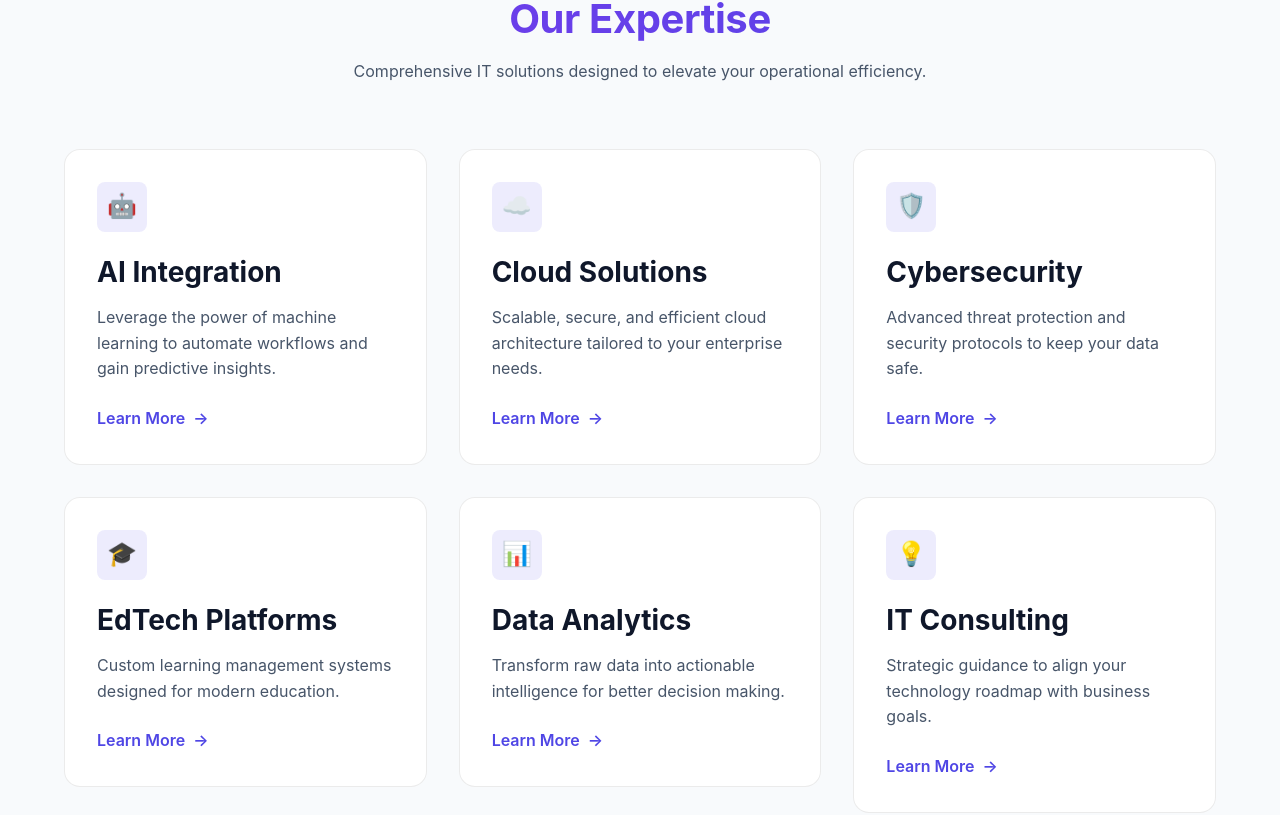
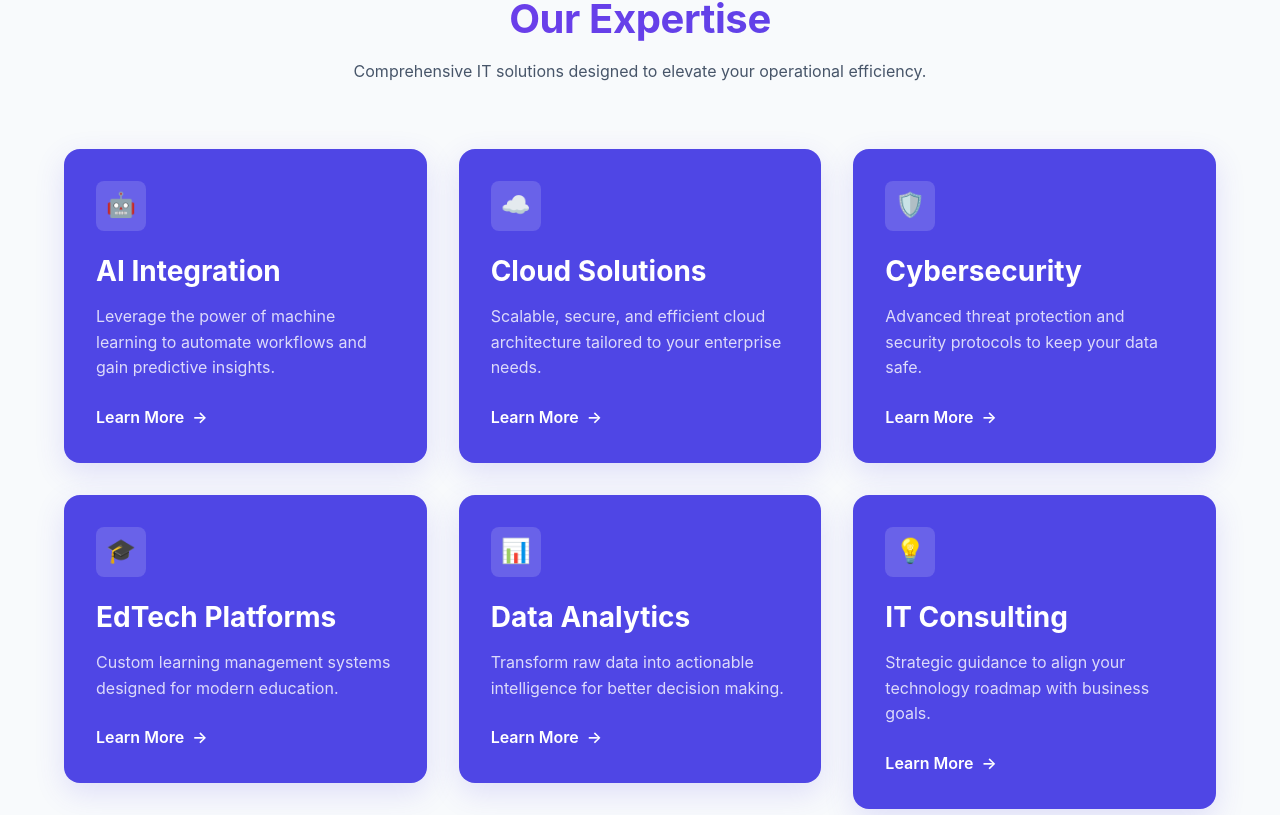
Before and after one commit to Hajjullahi123/EduTechAI, a React (Vite) app: page / in a window 1280 px wide. Shown: the part 885-1700 px from the top of the page. Built offline with nearby package versions, Linux system fonts and the light colour scheme.

Commit message:
UI: Apply brand colors to service and sub-service cards

```diff
--- a/src/components/Sections/ServiceDetail.jsx
+++ b/src/components/Sections/ServiceDetail.jsx
@@ -43,15 +43,16 @@ const ServiceDetail = () => {
                     <div className="grid-3">
                         {service.subServices.map((sub, index) => (
                             <div key={index} className="animate-on-scroll" style={{
-                                background: 'var(--bg-card)',
+                                background: 'var(--primary)',
                                 padding: '2rem',
                                 borderRadius: 'var(--radius-lg)',
-                                border: '1px solid var(--border-color)',
-                                boxShadow: '0 4px 20px rgba(0,0,0,0.03)',
+                                border: 'none',
+                                boxShadow: '0 10px 30px rgba(79, 70, 229, 0.15)',
+                                color: 'white',
                                 animationDelay: `${index * 0.1}s`
                             }}>
-                                <h3 style={{ color: 'var(--primary)', marginBottom: '1rem' }}>{sub.title}</h3>
-                                <p style={{ color: 'var(--text-muted)' }}>{sub.description}</p>
+                                <h3 style={{ color: 'white', marginBottom: '1rem' }}>{sub.title}</h3>
+                                <p style={{ color: 'rgba(255, 255, 255, 0.8)' }}>{sub.description}</p>
                             </div>
                         ))}
                     </div>
--- a/src/components/Sections/Services.jsx
+++ b/src/components/Sections/Services.jsx
@@ -5,42 +5,41 @@ import { servicesData } from '../../data/servicesData';
 const ServiceCard = ({ title, description, icon, id }) => (
     <Link to={`/service/${id}`} style={{ display: 'block' }}>
         <div style={{
-            background: 'var(--bg-card)',
+            background: 'var(--primary)',
             padding: '2rem',
             height: '100%',
             borderRadius: 'var(--radius-lg)',
-            border: '1px solid var(--border-color)',
-            transition: 'transform 0.3s, border-color 0.3s, box-shadow 0.3s'
+            border: 'none',
+            transition: 'transform 0.3s, box-shadow 0.3s',
+            boxShadow: '0 10px 30px rgba(79, 70, 229, 0.15)'
         }}
             onMouseEnter={(e) => {
                 e.currentTarget.style.transform = 'translateY(-8px)';
-                e.currentTarget.style.borderColor = 'var(--primary)';
-                e.currentTarget.style.boxShadow = '0 10px 40px rgba(0,0,0,0.08)';
+                e.currentTarget.style.boxShadow = '0 20px 40px rgba(79, 70, 229, 0.25)';
             }}
             onMouseLeave={(e) => {
                 e.currentTarget.style.transform = 'translateY(0)';
-                e.currentTarget.style.borderColor = 'var(--border-color)';
-                e.currentTarget.style.boxShadow = 'none';
+                e.currentTarget.style.boxShadow = '0 10px 30px rgba(79, 70, 229, 0.15)';
             }}
         >
             <div style={{
                 width: '50px',
                 height: '50px',
-                background: 'rgba(79, 70, 229, 0.1)',
+                background: 'rgba(255, 255, 255, 0.15)',
                 borderRadius: 'var(--radius-sm)',
                 display: 'flex',
                 alignItems: 'center',
                 justifyContent: 'center',
                 marginBottom: '1.5rem',
-                color: 'var(--primary)',
+                color: 'white',
                 fontSize: '1.5rem'
             }}>
                 {icon}
             </div>
-            <h3 style={{ marginBottom: '1rem', color: 'var(--text-main)' }}>{title}</h3>
-            <p style={{ color: 'var(--text-muted)', marginBottom: '1.5rem' }}>{description}</p>
-            <span style={{ color: 'var(--primary)', fontWeight: '600', display: 'flex', alignItems: 'center', gap: '0.5rem' }}>
-                Learn More <span>→</span>
+            <h3 style={{ marginBottom: '1rem', color: 'white' }}>{title}</h3>
+            <p style={{ color: 'rgba(255, 255, 255, 0.8)', marginBottom: '1.5rem' }}>{description}</p>
+            <span style={{ color: 'white', fontWeight: '600', display: 'flex', alignItems: 'center', gap: '0.5rem' }}>
+                Learn More <span style={{ transition: 'transform 0.3s' }}>→</span>
             </span>
         </div>
     </Link>
```
